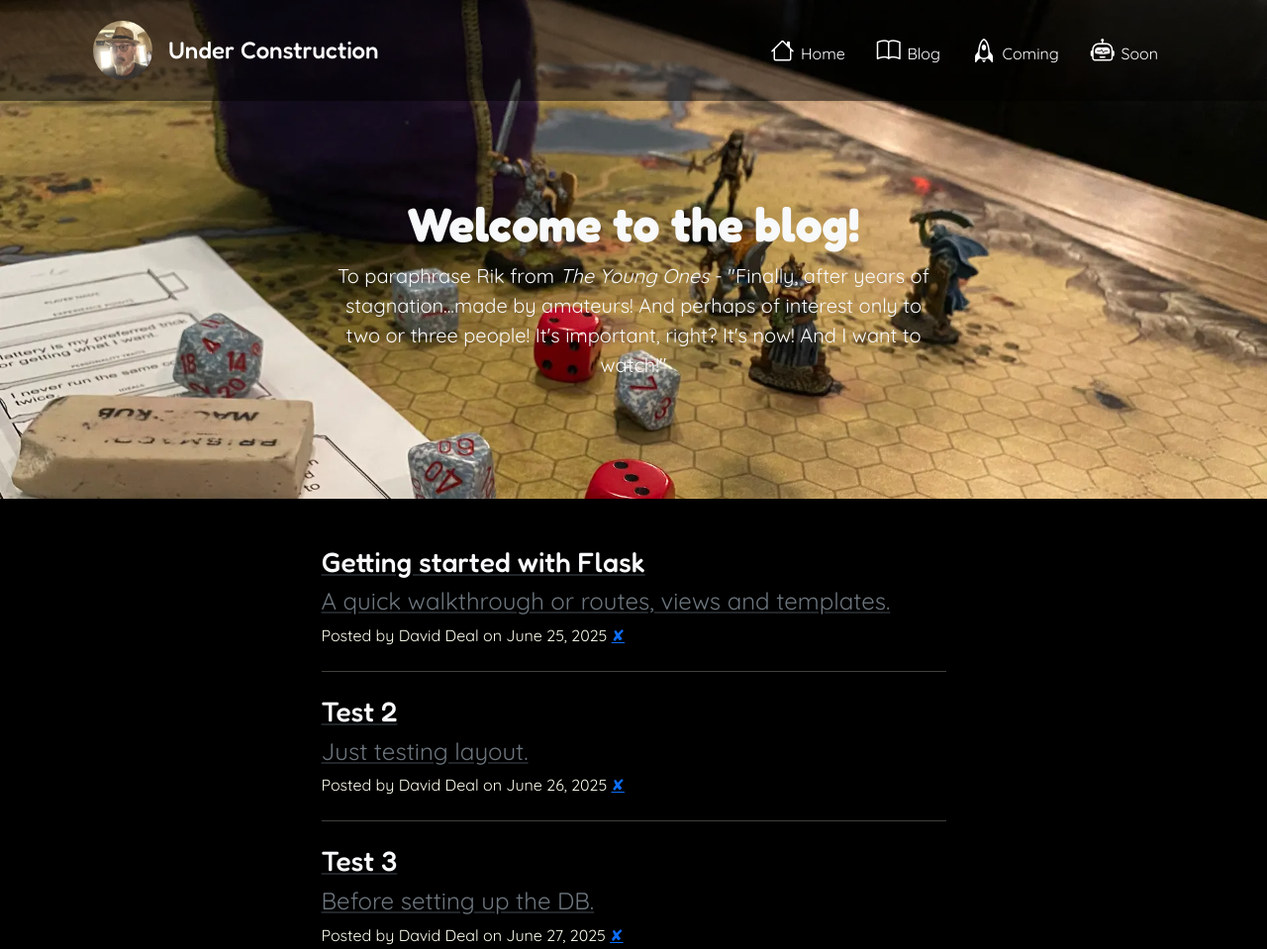
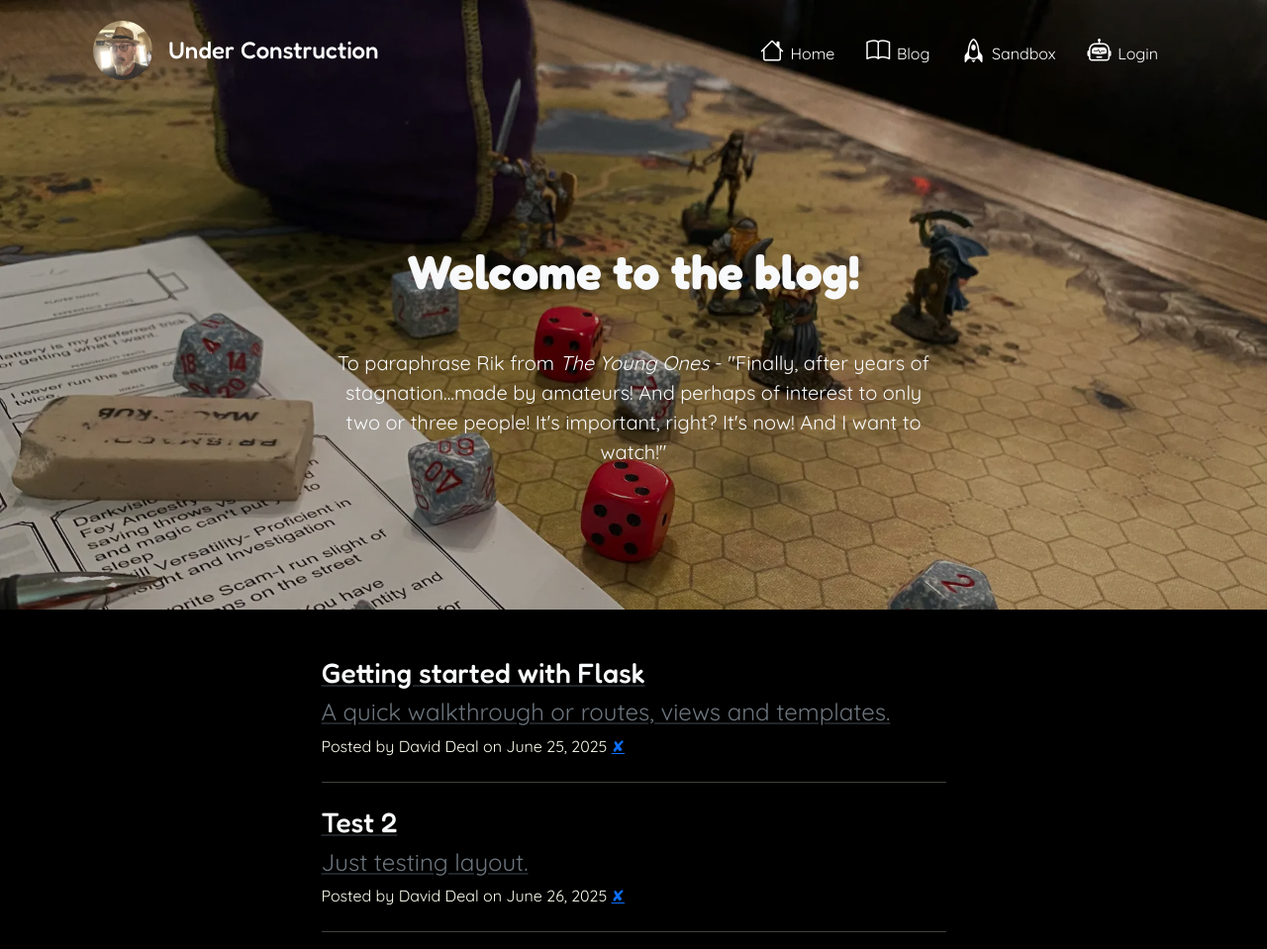
Before and after one commit to LeaDD/personal-site, a Flask app: page /blog in a window 1280 px wide. Shown: the top 959 px of the page at 99% size. Run offline with Flask 3, Linux system fonts and the light colour scheme.

Commit message:
Correcting some overlay and other cosmetic issues.

```diff
--- a/static/css/style.css
+++ b/static/css/style.css
@@ -39,7 +39,7 @@
   right: 0;
   bottom: 0;
   left: 0;
-  background: rgba(0,0,0,0.5);
+  background: rgba(0,0,0,0.3);
   z-index: -1;
   pointer-events: none;
 }
--- a/templates/base.html
+++ b/templates/base.html
@@ -35,7 +35,7 @@
     />
   </head>
 
-  <body class="bg-wallpaper">
+  <body class="bg-wallpaper bg-overlay">
     {% include 'header.html' %}
 
     <main>{% block content %}{% endblock %}</main>
--- a/templates/blog.html
+++ b/templates/blog.html
@@ -2,11 +2,11 @@
 
 <section class="position-relative">
   <div class="px-4 py-5 my-5 text-center text-light">
-    <h1 class="display-5 fw-bold">Welcome to the blog!</h1>
+    <h1 class="display-5 fw-bold my-5">Welcome to the blog!</h1>
     <div class="col-lg-6 mx-auto">
-      <p class="lead mb-4">
+      <p class="lead my-5">
         To paraphrase Rik from <em>The Young Ones</em> - "Finally, after years
-        of stagnation...made by amateurs! And perhaps of interest only to two or
+        of stagnation...made by amateurs! And perhaps of interest to only two or
         three people! It's important, right? It's now! And I want to watch!"
       </p>
       <!-- <div class="d-grid gap-2 d-sm-flex justify-content-sm-center">
--- a/templates/footer.html
+++ b/templates/footer.html
@@ -1,6 +1,5 @@
 <!-- Footer -->
-<div class="bg-wallpaper-footer z-1">
-  <div class="bg-overlay"></div>
+<div class="bg-wallpaper-footer bg-overlay">
   <div class="container position-relative">
     <footer class="py-3">
       <div class="row">
--- a/templates/header.html
+++ b/templates/header.html
@@ -1,6 +1,6 @@
 <!-- Header -->
 <div class="z-1">
-  <header class="position-relative bg-overlay">
+  <header class="position-relative">
     <div class="px-3 py-2">
       <div class="container">
         <nav class="navbar navbar-expand-lg position-relative">
@@ -65,13 +65,13 @@
                 <li class="nav-item">
                   <a class="nav-link text-white px-3" href="#">
                     <i class="bi bi-rocket" style="font-size: 24px"> </i>
-                    Coming
+                    Sandbox
                   </a>
                 </li>
                 <li class="nav-item">
                   <a class="nav-link text-white px-3" href="#">
                     <i class="bi bi-robot" style="font-size: 24px"> </i>
-                    Soon
+                    Login
                   </a>
                 </li>
               </ul>
```
Also changed, not shown: templates/index.html (+9 -9 lines). Lines whose indentation alone changed are shown as unchanged.
